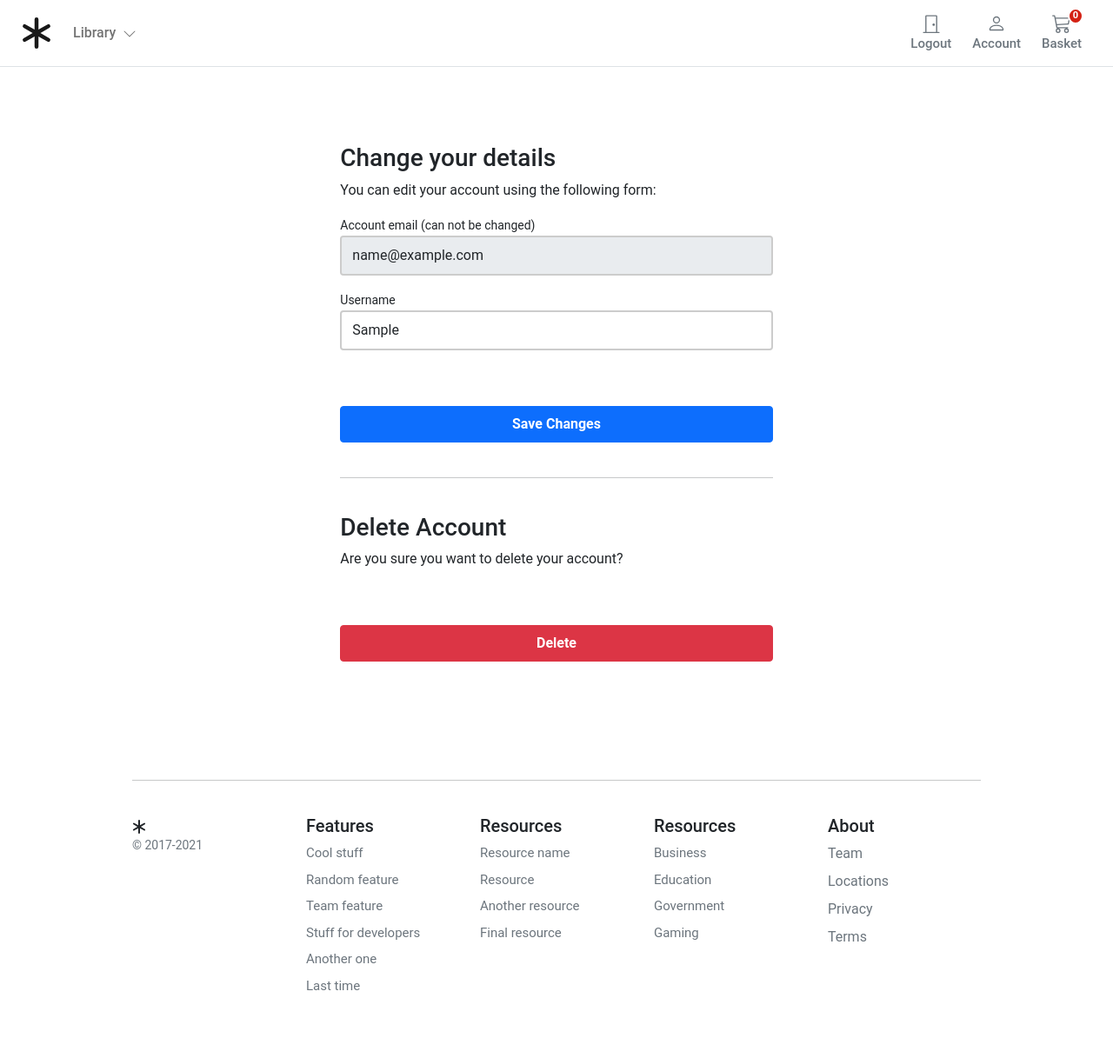
After one commit to patryktomaszewski/Ecommerce-Store, a Django app: page /account/profile/edit/ in a window 1280 px wide. The commit adds this page. Shown: the whole page at 87% size. Run offline with Django 3.2, Linux system fonts and the light colour scheme; the visitor is signed in with stand-in values (Sample User, id 1); data that the repository does not hold is empty.

Commit message:
delete user

```diff
--- a/ecommerce-store/account/forms.py
+++ b/ecommerce-store/account/forms.py
@@ -1,5 +1,12 @@
 from django import forms
 from .models import UserBase
+from django.contrib.auth.forms import (AuthenticationForm)
+
+
+class UserLoginForm(AuthenticationForm):
+    username = forms.CharField(widget=forms.TextInput(
+        attrs={'class': 'form-control mb-3', 'placeholder': 'Username', 'id': 'login-username'}))
+    password = forms.CharField(widget=forms.PasswordInput(attrs={'class':'form-control', 'placeholder':'Password', 'id':'login-pwd '}))
 
 
 class RegistrationForm(forms.ModelForm):
@@ -43,3 +50,27 @@ class RegistrationForm(forms.ModelForm):
             {'class': 'form-control mb-3', 'placeholder': 'Password'})
         self.fields['password2'].widget.attrs.update(
             {'class': 'form-control mb-3', 'placeholder': 'Repeat Password'})
+
+
+class UserEditForm(forms.ModelForm):
+
+    email = forms.EmailField(
+        label='Account email (can not be changed)', max_length=200, widget=forms.TextInput(
+            attrs={'class': 'form-control mb-3', 'placeholder': 'email', 'id': 'form-email', 'readonly': 'readonly'}))
+
+    user_name = forms.CharField(
+        label='Firstname', min_length=4, max_length=50, widget=forms.TextInput(
+            attrs={'class': 'form-control mb-3', 'placeholder': 'Username', 'id': 'form-firstname', 'readonly': 'readonly'}))
+
+    first_name = forms.CharField(
+        label='Username', min_length=4, max_length=50, widget=forms.TextInput(
+            attrs={'class': 'form-control mb-3', 'placeholder': 'Firstname', 'id': 'form-lastname'}))
+
+    class Meta:
+        model = UserBase
+        fields = ('email', 'user_name', 'first_name',)
+
+    def __init__(self, *args, **kwargs):
+        super().__init__(*args, **kwargs)
+        self.fields['user_name'].required = True
+        self.fields['email'].required = True
--- a/ecommerce-store/account/urls.py
+++ b/ecommerce-store/account/urls.py
@@ -1,12 +1,21 @@
 from django.urls import include, path
 from . import views
+from django.contrib.auth import views as auth_views
+from .forms import (UserLoginForm)
+from django.views.generic import TemplateView
 
 app_name = 'account'
 
 urlpatterns = [
+    path('login/', auth_views.LoginView.as_view(template_name='account/registration/login.html',
+                                                form_class=UserLoginForm), name='login'),
+    path('logout/', auth_views.LogoutView.as_view(next_page='/account/login/'), name='logout'),
     path('register/', views.account_register, name='register'),
     path('activate/<slug:uidb64>/<slug:token>/', views.account_activate, name='activate'),
-    #user dashboard
+    # user dashboard
     path('dashboard/', views.dashboard, name='dashboard'),
+    path('profile/edit/', views.edit_details, name='edit_details'),
+    path('profile/delete/', views.delete_user, name='delete_user'),
+    path('profile/delet_confirm', TemplateView.as_view(template_name="account/user/delete_confirm.html"), name='delete_confirmation'),
 
 ]
--- a/ecommerce-store/account/views.py
+++ b/ecommerce-store/account/views.py
@@ -1,7 +1,7 @@
 from django.shortcuts import render, redirect
 from django.http import HttpResponse
 from django.utils.http import urlsafe_base64_decode, urlsafe_base64_encode
-from .forms import RegistrationForm
+from .forms import RegistrationForm, UserEditForm
 from django.contrib.sites.shortcuts import get_current_site
 from django.utils.encoding import force_bytes, force_text
 from .tokens import account_activation_token
@@ -14,6 +14,28 @@ from django.contrib.auth import login, logout
 @login_required
 def dashboard(request):
     return render(request, 'account/user/dashboard.html')
+
+
+@login_required
+def edit_details(request):
+    if request.method == 'POST':
+        user_form = UserEditForm(instance=request.user, data=request.POST)
+
+        if user_form.is_valid():
+            user_form.save()
+
+    else:
+        user_form = UserEditForm(instance=request.user)
+    return render(request, 'account/user/edit_details.html', {'user_form':user_form})
+
+
+@login_required
+def delete_user(request):
+    user = UserBase.objects.get(user_name=request.user)
+    user.is_active = False
+    user.save()
+    logout(request)
+    return redirect('account:delete_confirmation')
 
 
 def account_register(request):
--- /dev/null
+++ b/ecommerce-store/templates/account/user/edit_details.html
@@ -0,0 +1,73 @@
+
+{% extends "../../store/base.html" %}
+{% block title %}Edit Profile{% endblock %}
+{% block content %}
+
+<style>
+    .account-form input {
+        border: 2px solid #ccc;
+        height: calc(2em + .75rem + 2px);
+    }
+
+    .account-form input:focus {
+        border-color: #1497ff;
+        box-shadow: none;
+    }
+</style>
+
+<div class="container-fluid">
+    <div class="row no-gutter">
+        <div class="col-md-12">
+            <div class="login d-flex align-items-center py-5">
+                <div class="container">
+                    <div class="row">
+                        <div class="col-12 col-lg-7  mx-auto">
+
+                <form class="account-form px-4 pt-4" method="post" enctype="multipart/form-data">
+
+                    {% if user_form.is_valid and profile_form.is_valid  %}
+                    <div class="alert alert-primary" role="alert">
+                        Details successfully updated!
+                    </div>
+                    <p class="small text-center pt-0">
+                        <a href="{% url "account:dashboard" %}">Back to Dashboard</a>
+                    </p>
+                    {%else%}
+                    <h3>Change your details</h3>
+                    <p>You can edit your account using the following form:</p>
+                    {% endif %}
+
+                    {% if form.errors %}
+                    <div class="alert alert-primary" role="alert">
+                        Error: Please try again!
+                    </div>
+                    {% endif %}
+
+                    {% csrf_token %}
+                    <label class="small font-weight-bold">{{ user_form.email.label}}</label>
+                    {{ user_form.email }}
+                    <label class="small font-weight-bold">{{ user_form.first_name.label}}</label>
+                    {{ user_form.first_name }}
+
+
+
+                    <button class="btn btn-primary btn-block py-2 mb-4 mt-5 fw-bold w-100" type="submit"
+                        value="Save changes">Save Changes</button>
+                    <hr class="mb-3">
+                </form>
+                     <form class="account-form px-4" action="{% url "account:delete_user" %}" method="post">
+                        {% csrf_token %}
+                        <p class=" h3 pt-4 font-weight-bold">Delete Account</p>
+                        <p>Are you sure you want to delete your account?</p>
+                        <button type="submit" role="button"
+                            class="btn btn-danger btn-block py-2 mb-4 mt-5 fw-bold w-100">Delete</button>
+                    </form>
+
+                        </div>
+                    </div>
+                </div>
+            </div>
+        </div>
+    </div>
+</div>
+{% endblock %}
--- a/ecommerce-store/templates/store/base.html
+++ b/ecommerce-store/templates/store/base.html
@@ -64,7 +64,7 @@
                     </button>
 
                     {% if user.is_authenticated %}
-                    <a type="button" role="button" href=""
+                    <a type="button" role="button" href="{% url "account:logout" %}"
                         class="btn btn-outline-secondary border-0 basket-btn">
                         <div>
                             <svg xmlns="http://www.w3.org/2000/svg" width="22" height="22" fill="currentColor"
```
Also changed, not shown: ecommerce-store/templates/account/registration/login.html (added, +65 -0 lines), ecommerce-store/templates/account/user/dashboard.html (+3 -70 lines), requirements.txt (added, +9 -0 lines).
